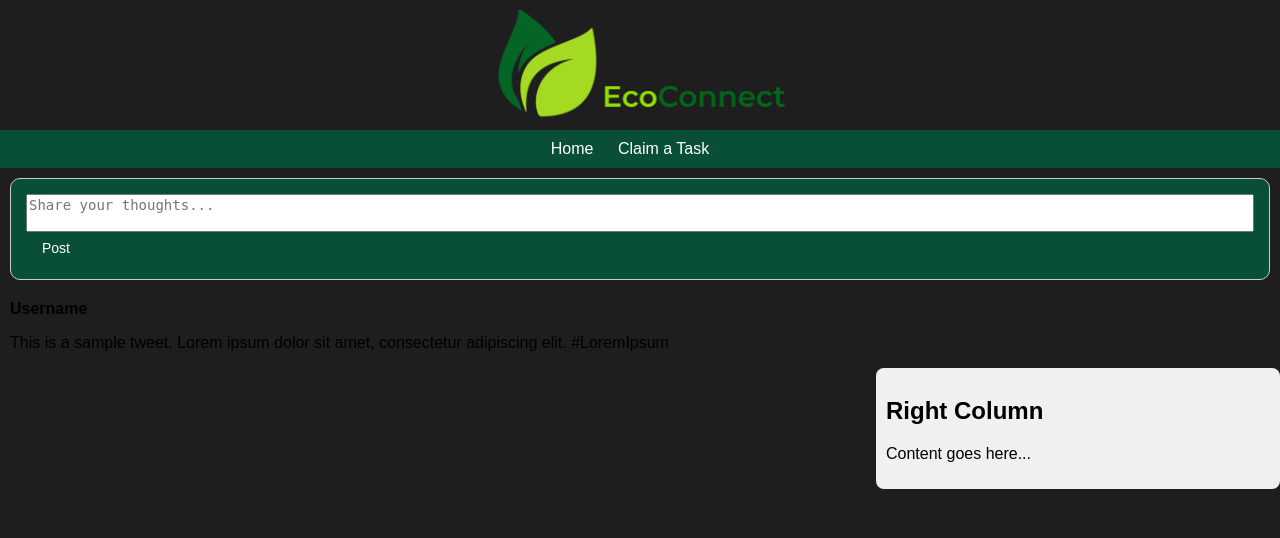
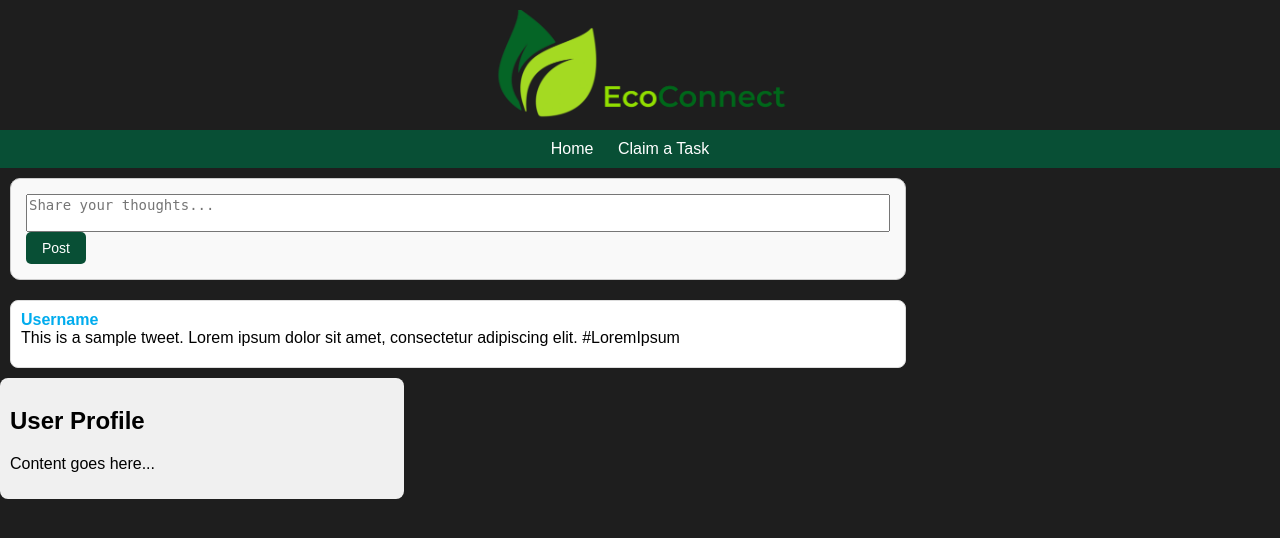
Before and after one commit to gpadberg/EcoConnect, a Python web app: template templates/home.html in a window 1280 px wide. Shown: the top 538 px of the page. Run offline with Jinja, Linux system fonts and the light colour scheme; the template is opened without the code that fills it, so the values that code supplies are empty.

Commit message:
developing home

```diff
--- a/templates/home.css
+++ b/templates/home.css
@@ -39,29 +39,35 @@ nav a {
     font-size: 16px;
 }
 
-#header {
-    background-color: #00acee;
-    padding: 5px;
-    text-align: center;
-    color: white;
-    font-size: 18px;
+/* Main Content and Right Column Container */
+#main-container {
+    display: flex;
 }
 
+/* Content including Tweet Box */
 #content {
     margin: 10px;
+    width: 70%;
 }
 
 #tweet-box {
-    background-color: #084F35;
-    border: 1px solid #084F35;
+    background-color: white;
+    border: 1px solid #ddd;
     padding: 10px;
     border-radius: 8px;
     margin-bottom: 10px;
 }
 
+/* Tweets Container */
+#tweets-container {
+    background-color: white;
+    border: 1px solid #ddd;
+    border-radius: 8px;
+    padding: 10px;
+}
 /* styles.css */
 #tweet-box {
-    background-color: #084F35; /* Lighter background color */
+    background-color: #f9f9f9; /* Lighter background color */
     border: 1px solid #ccc; /* Softer border color */
     padding: 15px; /* Increased padding for more space */
     border-radius: 10px; /* Rounded corners */
@@ -83,12 +89,34 @@ nav a {
     border-radius: 5px; /* Rounded corners for the button */
     cursor: pointer;
     font-size: 14px; /* Increased font size for the button */
+
 }
 
+
+/* Tweets Container */
+#tweets-container {
+    background-color: white;
+    border: 1px solid #ddd;
+    border-radius: 8px;
+    padding: 10px;
+}
+
+.tweet {
+    margin-bottom: 10px;
+}
+
+.tweet strong {
+    color: #00acee;
+}
+
+.tweet p {
+    margin: 0;
+}
+
+/* Right Column */
 #right-column {
-    float: right; /* Align the right column to the right */
-    width: 30%; /* Adjust the width as needed */
-    background-color: #f0f0f0; /* Background color for the right column */
+    width: 30%;
+    background-color: #f0f0f0;
     padding: 10px;
     border-radius: 8px;
 }
--- a/templates/home.html
+++ b/templates/home.html
@@ -29,6 +29,9 @@
             <button>Post</button>
         </div>
 
+
+            <!-- Tweets Container -->
+            <div id="tweets-container">
                 <!-- Sample tweet -->
                 <div class="tweet">
                     <strong>Username</strong>
@@ -37,12 +40,14 @@
 
                 <!-- Add more tweets as needed -->
             </div>
+        </div>
 
         <!-- Right Column -->
         <div id="right-column">
             <!-- Add content for the right column here -->
-        <h2>Right Column</h2>
+            <h2>User Profile</h2>
             <p>Content goes here...</p>
+        </div>
     </div>
 </body>
 </html>
```
Lines whose indentation alone changed are shown as unchanged.
